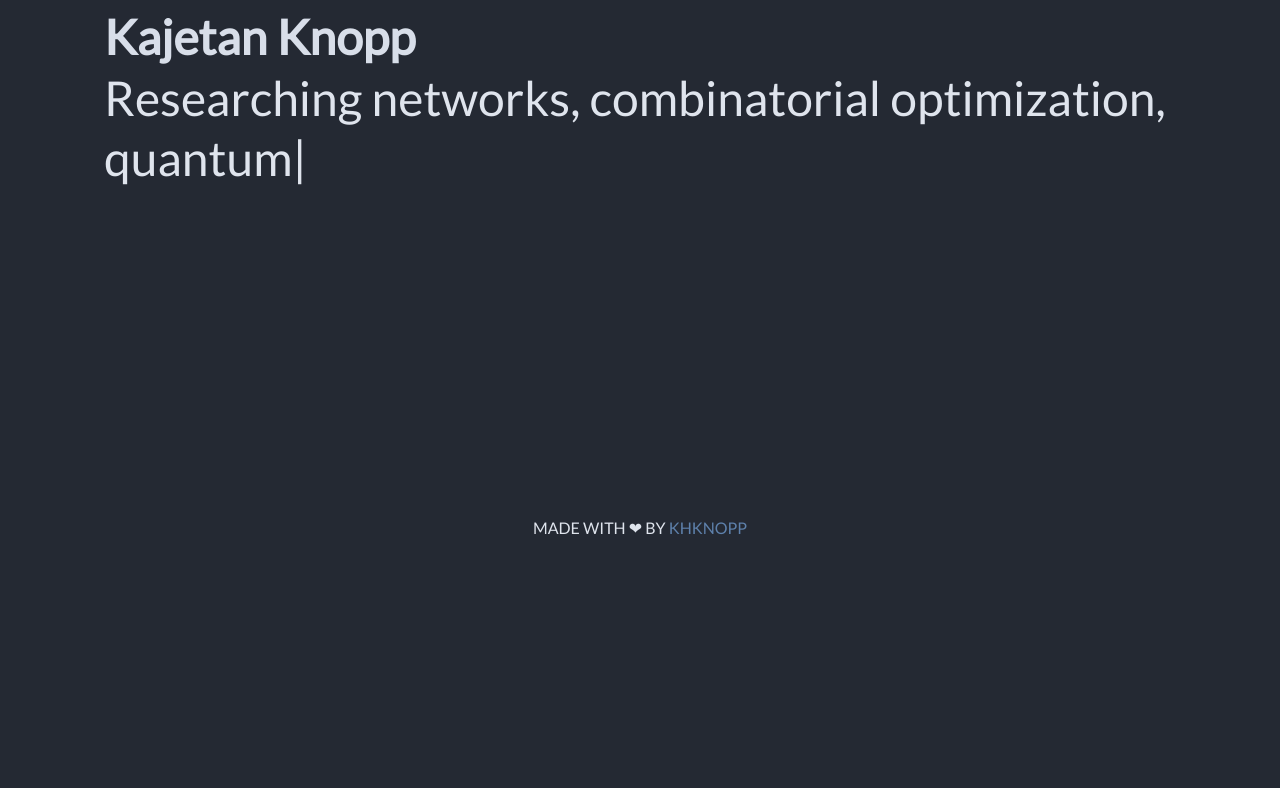
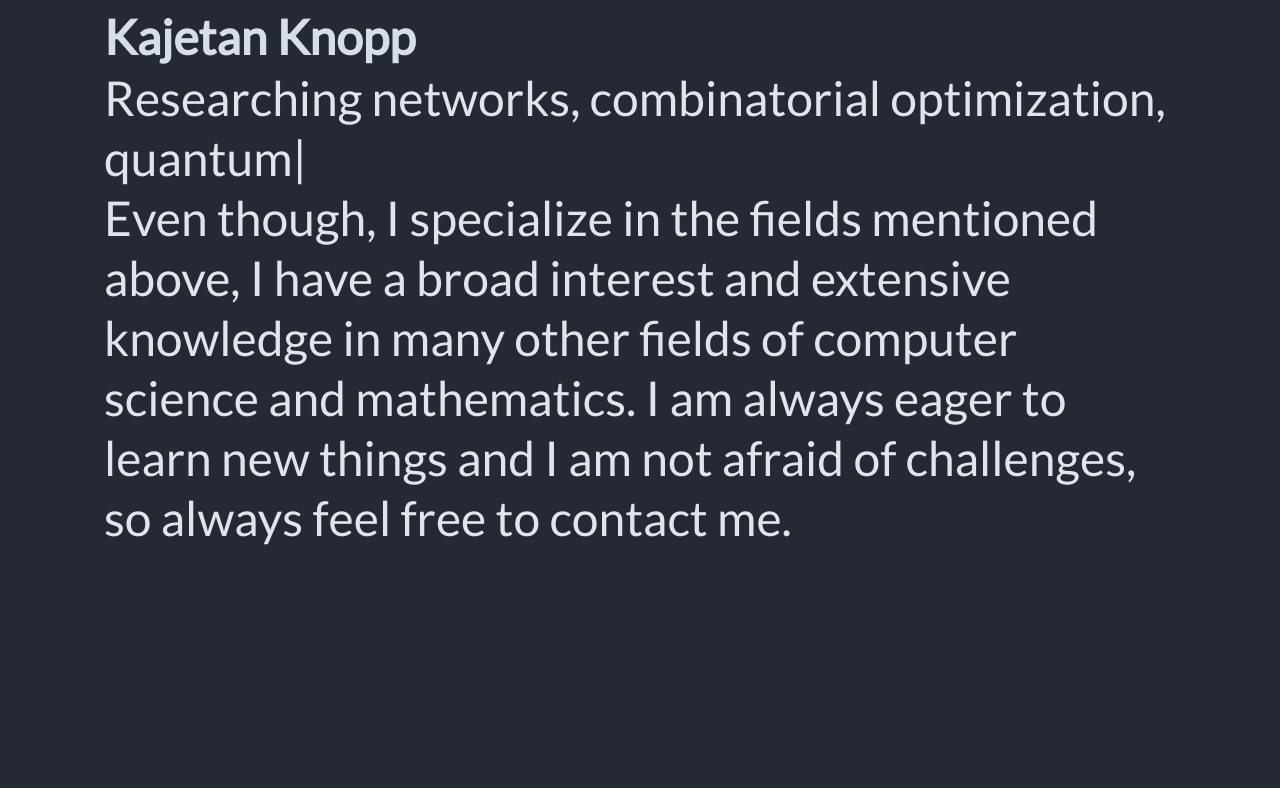
Before and after one commit to khknopp/personal_website, a Flask app: page / in a window 1280 px wide. Shown: the part 326-1114 px from the top of the page. Before the commit the page ends 860 px from the top, so only its background shows below. Run offline with Flask 3, Linux system fonts and the light colour scheme.

Commit message:
Added personal description

```diff
--- a/templates/index.html
+++ b/templates/index.html
@@ -18,7 +18,11 @@
       <h1 class="title is-1">Kajetan Knopp</h1>
       <h2 class="subtitle is-1">
         <span id="professions"></span><br/>
-
+        Even though, I specialize in the fields mentioned above, I have a
+        broad interest and extensive knowledge in many other fields of
+        computer science and mathematics. I am always eager to learn new
+        things and I am not afraid of challenges, so always feel free to
+        contact me.
       </h2>
     </section>
   </body>
```
